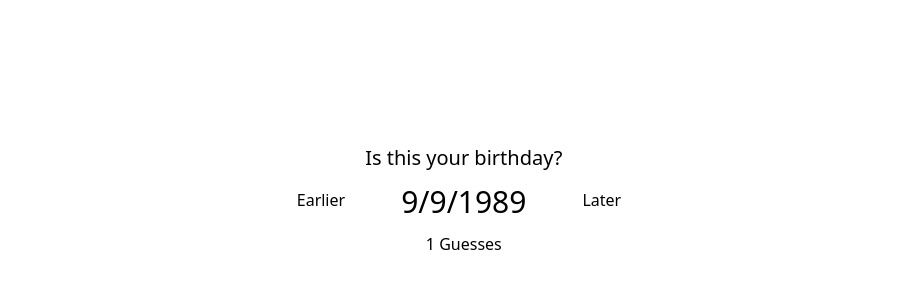
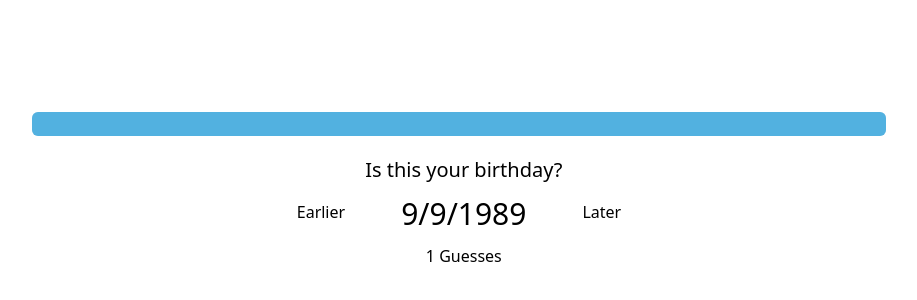
Before and after one commit to NiftyOctopus/binary-birthday, a Vue app: page / in a window 1280 px wide. Shown: the part 210-510 px from the top of the page, without its empty margins (181-1098 px from the left). Built offline with nearby package versions, Linux system fonts and the light colour scheme.

Commit message:
Switched to single bar graphic

```diff
--- /dev/null
+++ b/src/components/SingleBarGraphic.vue
@@ -0,0 +1,50 @@
+<script setup lang="ts">
+import { computed } from 'vue'
+import { useBirthdayStore } from '@/stores/birthday'
+const store = useBirthdayStore()
+
+const firstRange = computed(() => store.ranges[0])
+const lastRange = computed(() => store.ranges[store.ranges.length - 1])
+
+const offset = computed(() => {
+  if (!firstRange.value || !lastRange.value) return 0
+  const ms = lastRange.value.min.getTime() - firstRange.value.min.getTime()
+
+  const days = ms / 86400000
+  return (days / firstRange.value.days) * 100
+})
+
+const width = computed(() => {
+  if (!firstRange.value || !lastRange.value) return 100
+  const targetWidth = (lastRange.value.days / firstRange.value.days) * 100
+  return Math.max(targetWidth, 1)
+})
+
+const color = computed(() => {
+  const hue = lastRange.value?.hue ?? 200
+  return `hsl(${hue}, 70%, 60%)`
+})
+</script>
+
+<template>
+  <div class="flex w-2/3 bg-slate-200 rounded-md" style="height: 1.5em">
+    <div :style="{ width: offset + '%' }" class="bg-none"></div>
+    <div
+      :style="{ width: width + '%', backgroundColor: color }"
+      class="rounded-md relative text-xs text-slate-500"
+    >
+      <div
+        class="absolute left-0 -translate-x-full h-full flex flex-col justify-center p-1.5"
+        v-if="lastRange"
+      >
+        {{ lastRange.min.toLocaleDateString() }}
+      </div>
+      <div
+        class="absolute right-0 translate-x-full h-full flex flex-col justify-center p-1.5"
+        v-if="lastRange"
+      >
+        {{ lastRange.max.toLocaleDateString() }}
+      </div>
+    </div>
+  </div>
+</template>
--- a/src/views/HomeView.vue
+++ b/src/views/HomeView.vue
@@ -2,12 +2,13 @@
 import { useBirthdayStore } from '@/stores/birthday'
 const store = useBirthdayStore()
 
-import CakeGraphic from '@/components/CakeGraphic.vue'
+// import CakeGraphic from '@/components/CakeGraphic.vue'
+import SingleBarGraphic from '@/components/SingleBarGraphic.vue'
 </script>
 
 <template>
   <main class="absolute inset-0 flex flex-col justify-center items-center gap-5">
-    <CakeGraphic />
+    <SingleBarGraphic />
 
     <section class="flex items-center gap-5">
       <div>
```
